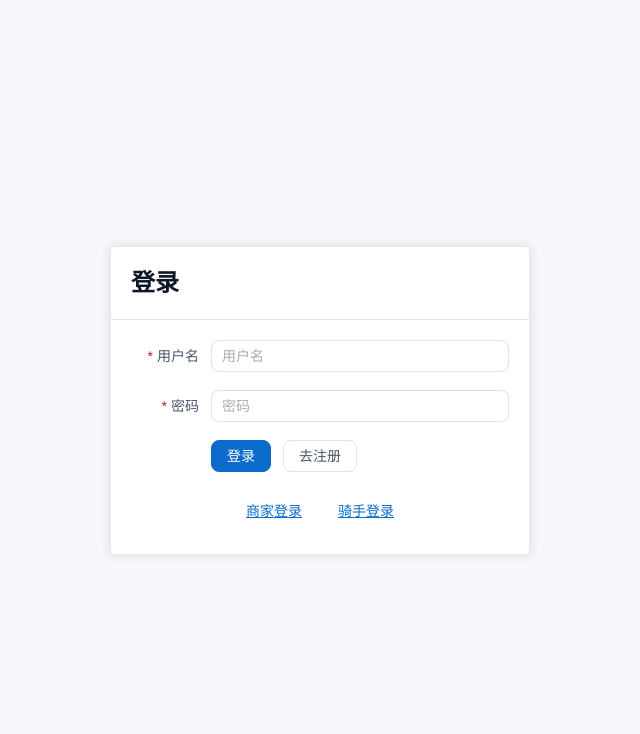
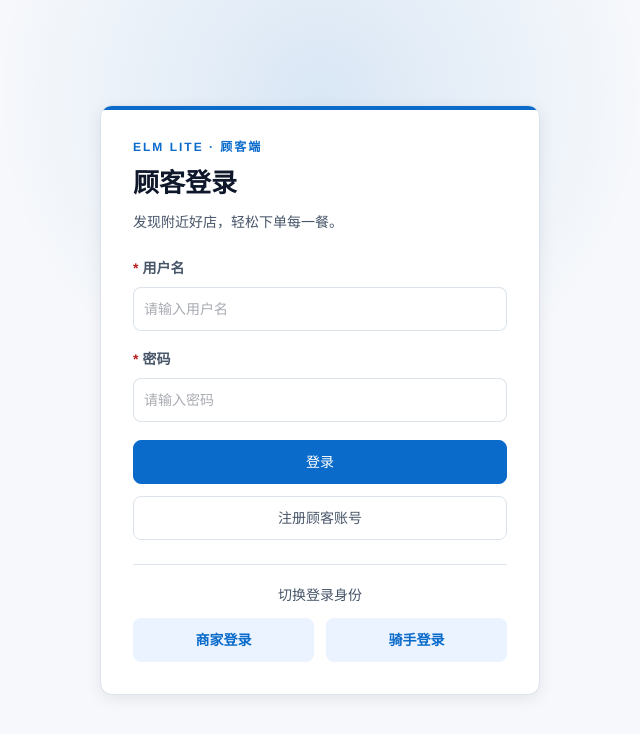
Before and after one commit to zhipeng-yu/elm-lite-platform, a Vue app in the folder front-end/: page /login in a window 1280 px wide. Shown: the top 734 px of the page, without its empty margins (320-960 px from the left). Built offline with nearby package versions, Linux system fonts and the light colour scheme.

Commit message:
feat(auth): unify customer login design

```diff
--- a/front-end/src/views/auth/LoginView.vue
+++ b/front-end/src/views/auth/LoginView.vue
@@ -1,25 +1,30 @@
 <template>
-  <div class="auth-page">
-    <el-card class="auth-card">
-      <template #header>
-        <h2>登录</h2>
-      </template>
+  <main class="auth-shell customer-auth">
+    <section class="surface-card auth-panel customer-panel">
+      <header>
+        <p class="eyebrow">ELM LITE · 顾客端</p>
+        <h1>顾客登录</h1>
+        <p class="muted">发现附近好店，轻松下单每一餐。</p>
+      </header>
+
       <el-form
         ref="formRef"
+        class="customer-form"
         :model="form"
         :rules="rules"
-        label-width="80px"
+        label-position="top"
         @submit.prevent="handleSubmit"
       >
         <el-form-item label="用户名" prop="username">
-          <el-input v-model="form.username" placeholder="用户名" />
+          <el-input v-model="form.username" autocomplete="username" placeholder="请输入用户名" />
         </el-form-item>
         <el-form-item label="密码" prop="password">
           <el-input
             v-model="form.password"
             type="password"
             show-password
-            placeholder="密码"
+            autocomplete="current-password"
+            placeholder="请输入密码"
             @keyup.enter="handleSubmit"
           />
         </el-form-item>
@@ -31,19 +36,20 @@
           :title="errorMsg"
           class="error"
         />
-        <el-form-item>
-          <el-button type="primary" :loading="submitting" @click="handleSubmit">
-            登录
-          </el-button>
-          <el-button @click="router.push('/register')">去注册</el-button>
-        </el-form-item>
+        <el-button class="customer-submit" type="primary" :loading="submitting" @click="handleSubmit">登录</el-button>
       </el-form>
-      <nav class="role-links" aria-label="其他身份登录">
-        <router-link to="/merchant/login">商家登录</router-link>
-        <router-link to="/rider/login">骑手登录</router-link>
+
+      <el-button class="customer-register" :disabled="submitting" @click="router.push('/register')">注册顾客账号</el-button>
+
+      <nav class="role-switch" aria-label="其他身份登录">
+        <span>切换登录身份</span>
+        <div>
+          <router-link to="/merchant/login">商家登录</router-link>
+          <router-link to="/rider/login">骑手登录</router-link>
+        </div>
       </nav>
-    </el-card>
-  </div>
+    </section>
+  </main>
 </template>
 
 <script setup>
@@ -93,34 +99,54 @@ async function handleSubmit() {
 </script>
 
 <style scoped>
-.auth-page {
-  min-height: 100%;
-  display: flex;
-  align-items: center;
-  justify-content: center;
-  padding: 24px;
+.customer-auth {
+  background:
+    radial-gradient(circle at 50% 12%, rgba(11, 107, 203, .12), transparent 34%),
+    var(--page);
 }
 
-.auth-card {
-  width: 420px;
+.customer-panel {
+  position: relative;
+  width: min(440px, calc(100vw - 32px));
+  padding: 32px;
+  overflow: hidden;
+  box-shadow: var(--shadow-hover);
 }
 
-.error {
-  margin-bottom: 16px;
+.customer-panel::before {
+  position: absolute;
+  inset: 0 0 auto;
+  height: 4px;
+  background: var(--brand);
+  content: '';
 }
 
-.role-links {
-  display: flex;
-  justify-content: center;
-  gap: 12px;
-}
+.customer-panel h1 { margin: 8px 0; }
+.customer-form { margin-top: 24px; }
+.error { margin-bottom: 18px; }
+.customer-submit, .customer-register { width: 100%; min-height: 44px; margin-left: 0; }
+.customer-register { margin-top: 12px; }
 
-.role-links a {
+:deep(.customer-form .el-form-item) { margin-bottom: 18px; }
+:deep(.customer-form .el-form-item__label) { height: auto; margin-bottom: 8px; font-size: 14px; font-weight: 600; line-height: 1.5; }
+:deep(.customer-form .el-input__wrapper) { min-height: 44px; border-radius: var(--radius-control); box-shadow: 0 0 0 1px var(--line) inset; }
+
+.role-switch { margin-top: 24px; padding-top: 20px; border-top: 1px solid var(--line); color: var(--muted); font-size: 14px; text-align: center; }
+.role-switch div { display: grid; grid-template-columns: 1fr 1fr; gap: 12px; margin-top: 12px; }
+.role-switch a {
   min-height: 44px;
   display: inline-flex;
   align-items: center;
-  padding: 0 12px;
+  justify-content: center;
+  border-radius: var(--radius-control);
+  background: var(--brand-soft);
   color: var(--brand);
-  font-size: 14px;
+  font-weight: 600;
+  text-decoration: none;
+}
+.role-switch a:hover { background: #dcecff; }
+
+@media (max-width: 480px) {
+  .customer-panel { padding: 24px 20px; }
 }
 </style>
```
Also changed, not shown: 1 other file (tests, documents, lock files or other folders).
